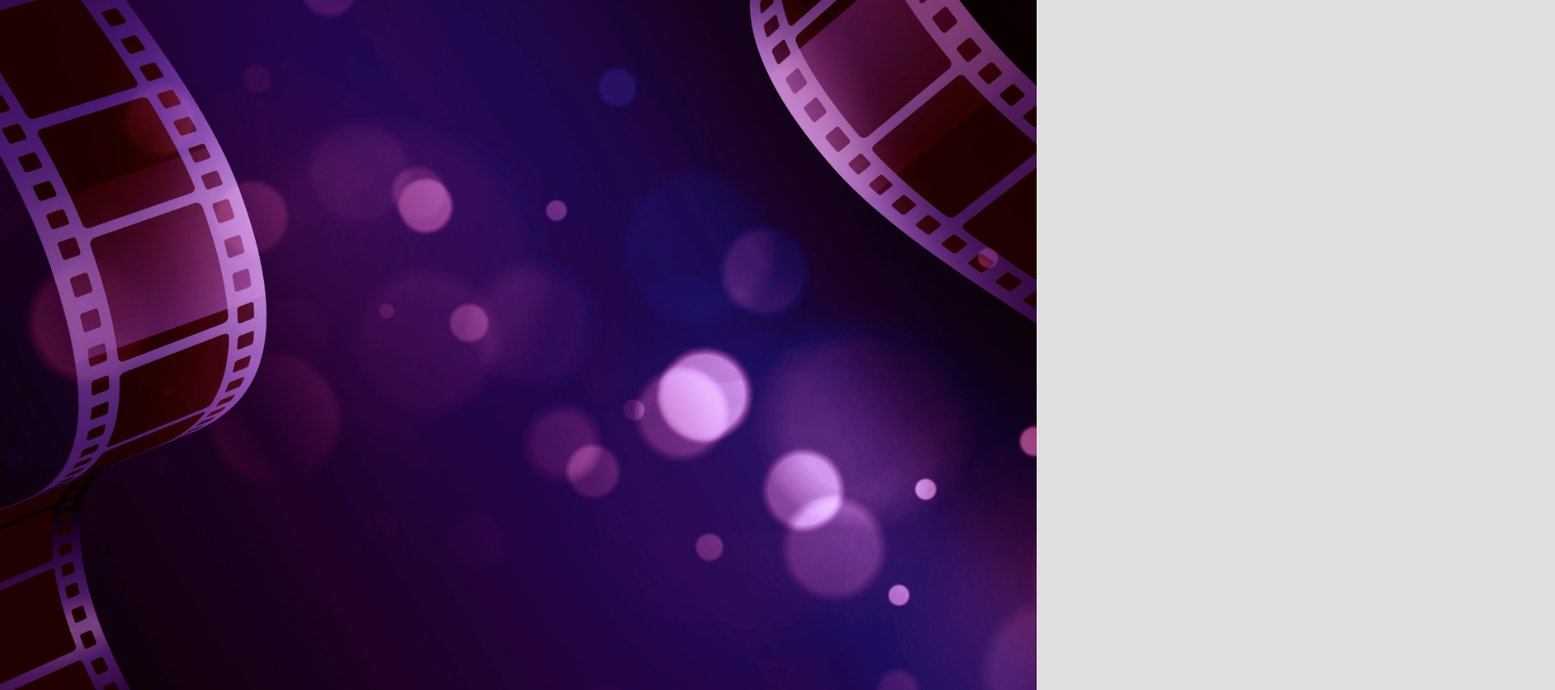
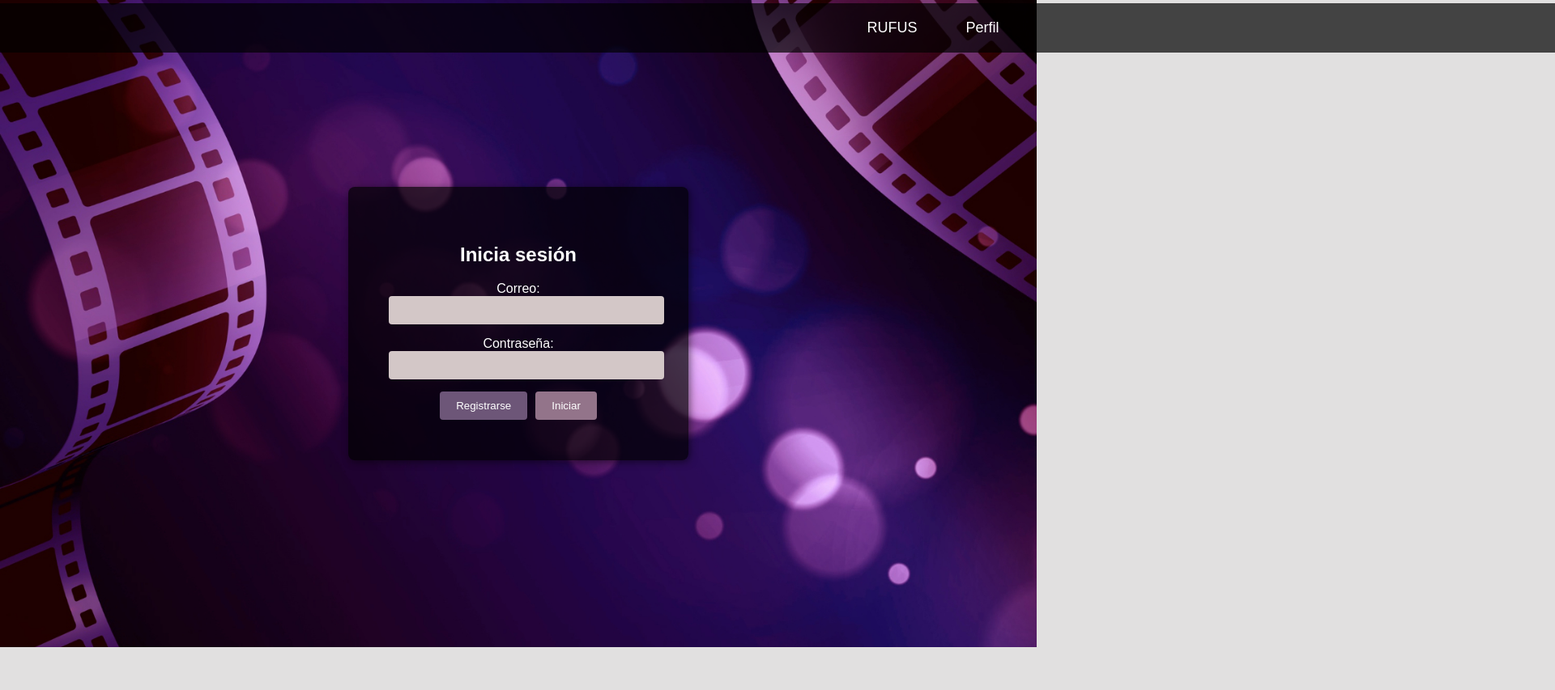
Before and after one commit to jenn8199/Peliculas, a plain HTML site: page login.html in a window 1280 px wide. Shown: the top 853 px of the page at 81% size, 1920 px wide, since content can reach past the window. After the commit the page ends 800 px from the top, so only its background shows below. Drawn offline with Linux system fonts and the light colour scheme.

Commit message:
agregué la imagen de fondo, acomodé los botones que no estuvieran tan pegados con el gap, añadí la barra de menú para agregar el nombre de la plataforma.

```diff
--- a/login.html
+++ b/login.html
@@ -6,9 +6,32 @@
     <title>Inicia Sesion</title>
     <link rel="stylesheet" href="styles/style.css">
 </head>
-<body>
-    <section class="contenido-index">
-        <img src="img/fondo-login.jpg" alt="imagen de fondo del login">
-    </section>
+<body class="img-login">
+    <ul class="nav nav-tabs">
+        <li class="nav-item">
+            <a class="nav-link active" aria-current="page" href="login.html">RUFUS</a>
+        </li>
+        <li class="nav-item">
+            <a class="nav-link" href="perfil.html">Perfil</a>
+        </li>
+    </ul>
+
+        <div class="login-container">
+            <h2>Inicia sesión</h2>
+            <form action="login.html" method="POST">
+                <label for="email">Correo:</label>
+                <input type="email" id="email" name="email">
+
+                <label for="password">Contraseña:</label>
+                <input type="password" id="password" name="password">
+
+                <div class="button-container">
+                    <button type="button" class="register">Registrarse</button>
+                    <a href="index.html">
+                        <button type="button" class="login">Iniciar</button>
+                    </a>
+                </div>
+        </form>
+    </div>
 </body>
 </html>
--- a/styles/style.css
+++ b/styles/style.css
@@ -22,25 +22,73 @@ body {
     background-color: rgb(225, 224, 224);
 }
 
-.contenido-index{
-    position: relative;
-    padding-top: 0px; /* Ajusta según la altura de la barra */
-    width: 100%;
+/* Estilos para el login */
+.img-login {
+    height: 100vh;
+    display: flex;
+    justify-content: center;
+    align-items: center;
+    background-image: url('../img/fondo-login.jpg');
+    background-size: cover;
+    background-position: center; /* Centra la imagen */
+    background-repeat: no-repeat; /* Evita que la imagen se repita */
 }
 
-.contenido-index img {
-    width: 100%;
-    height: 100%;
-    object-fit: cover;
+.login-container {
+    background: rgba(0, 0, 0, 0.7);; /* Marrón oscuro con transparencia */
+    padding: 50px;
+    border-radius: 8px;
+    text-align: center;
+    box-shadow: 2px 2px 10px rgba(0, 0, 0, 0.5);
+    color: white;
+    width: 320px; /* Ancho fijo */
 }
 
+/* Estilo de los campos de entrada */
+input {
+    width: 100%;
+    padding: 10px;
+    margin-bottom: 15px;
+    border: none;
+    border-radius: 4px;
+    background: #d3c7c7;
+}
+
+.button-container {
+    display: flex;
+    justify-content: center;
+    gap: 10px; /* Espacio entre los botones */
+}
+
+button {
+    padding: 10px 20px;
+    border: none;
+    border-radius: 4px;
+    cursor: pointer;
+    color: white;
+}
+
+.register {
+    background: #6d5678; /* Morado oscuro */
+}
+
+.login {
+    background: #93748a; /* Morado más claro */
+}
+
+button:hover {
+    opacity: 0.8;
+}
+
+
+/* Estilos para el index */
 .nav {
     position: absolute; /* Coloca el menú sobre la imagen */
-    top: 0;
+    top: -12px;
     left: 0;
-    width: 100%;
+    width: 180%;
     background-color: rgba(0, 0, 0, 0.7); /* Fondo oscuro semi-transparente */
-    padding: 10px 0;
+    padding: 20px 0;
     display: flex;
     justify-content: center;
     z-index: 1000; /* Asegura que la barra esté sobre la imagen */
```
Also changed, not shown: index.html (+1 -1 lines).
